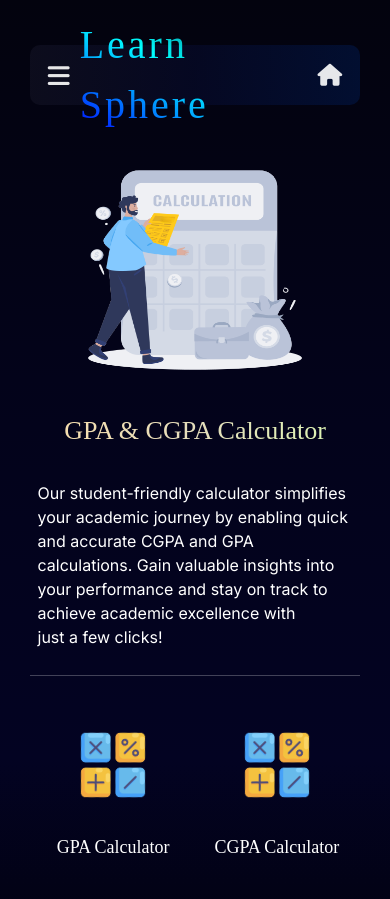
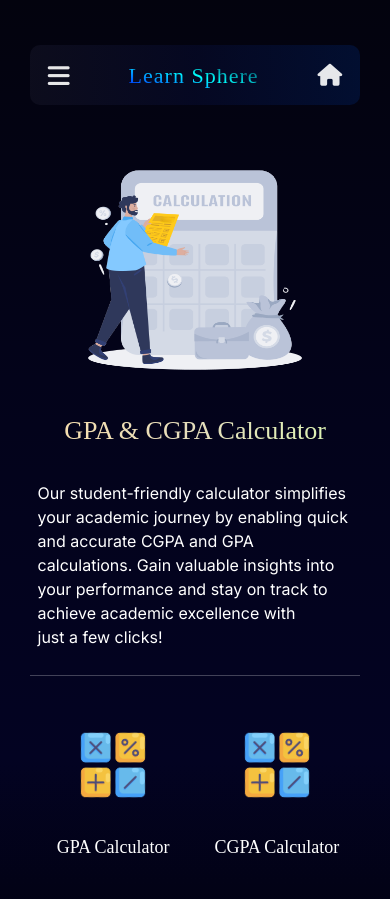
Before and after one commit to HarshithaReddy64/Study-shelf, a plain HTML site: page calc/index.html in a window 390 px wide. Shown: the top 899 px of the page. Drawn offline with nearby package versions, Linux system fonts and the light colour scheme; a web font is replaced by a local one.

Commit message:
Update style.css

```diff
--- a/calc/style.css
+++ b/calc/style.css
@@ -448,6 +448,10 @@ input::placeholder{
 
 
 @media (max-width:994px) {
+    .title{
+        font-size : 22px;
+        letter-spacing : 1px;
+    }
     .head-intro{
         height: 500px;
         flex-direction: column-reverse;
```
